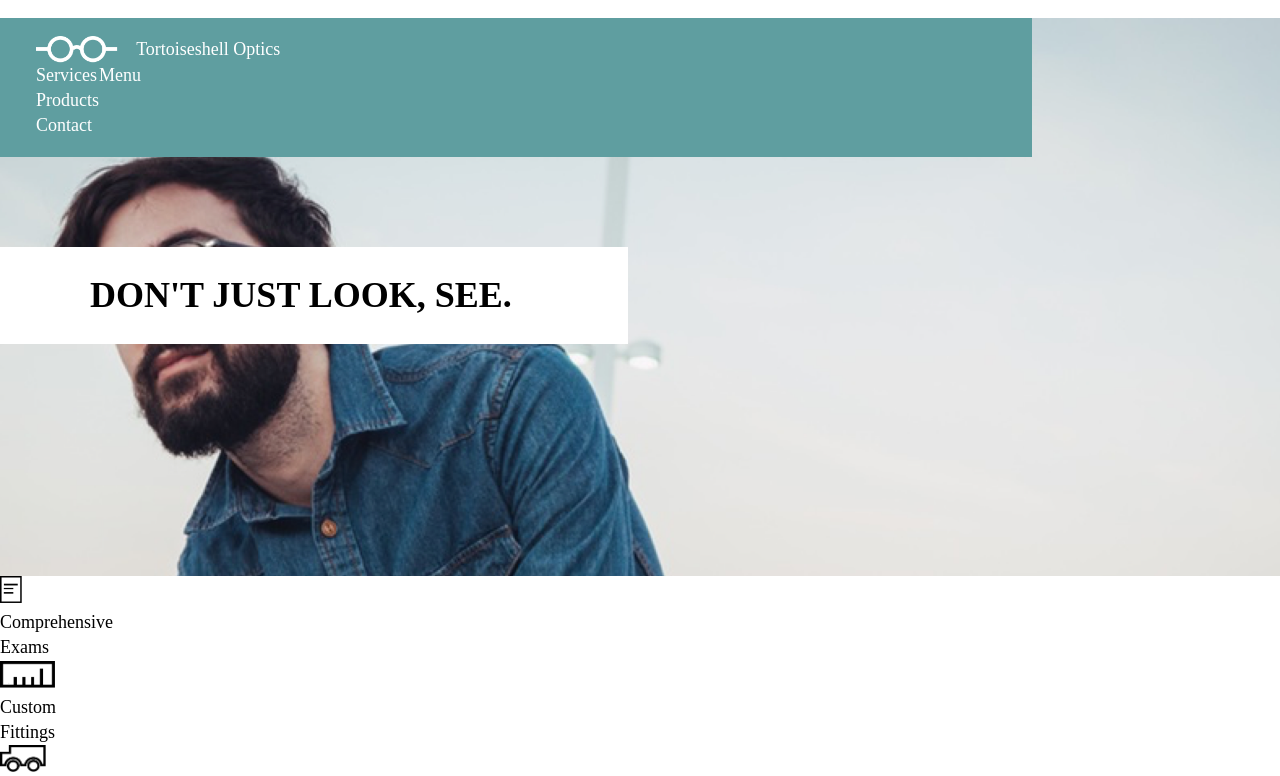
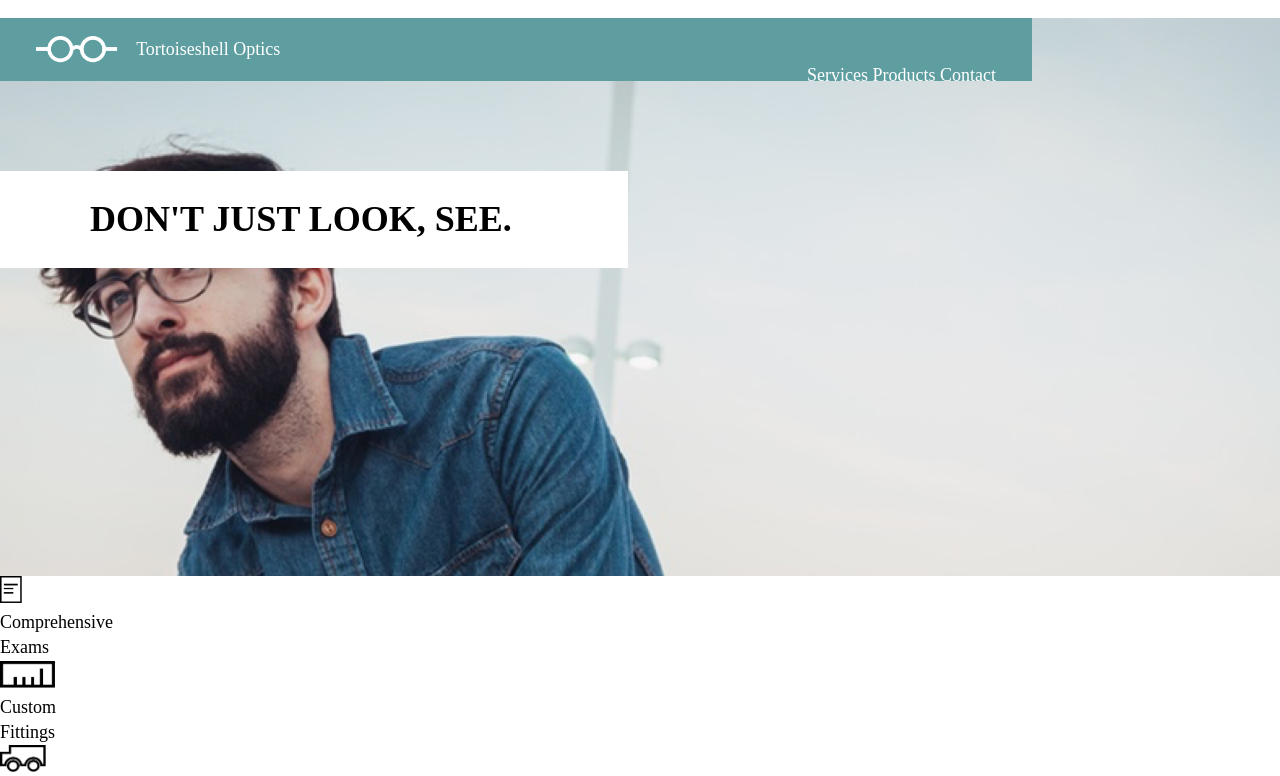
Before and after one commit to jarvis1973/tortoiseshellOptics, a plain HTML site: page index.html in a window 1280 px wide. Shown: the top 776 px of the page. Drawn offline with Linux system fonts and the light colour scheme.

Commit message:
send to github.

```diff
--- a/resources/css/style.css
+++ b/resources/css/style.css
@@ -45,15 +45,19 @@ body {
   }
 
   #nav {
-    display: inline-flex;
-      }
+    float: right;
+  }
 
     ul {
-      display: inline-block;
+      vertical-align: middle;
     }
 
-   ul #menu {
+   #menu {
     display: none;
+  }
+
+  li {
+    display: inline-flex;
   }
 
   a {
```
Also changed, not shown: index.html (+1 -3 lines).
